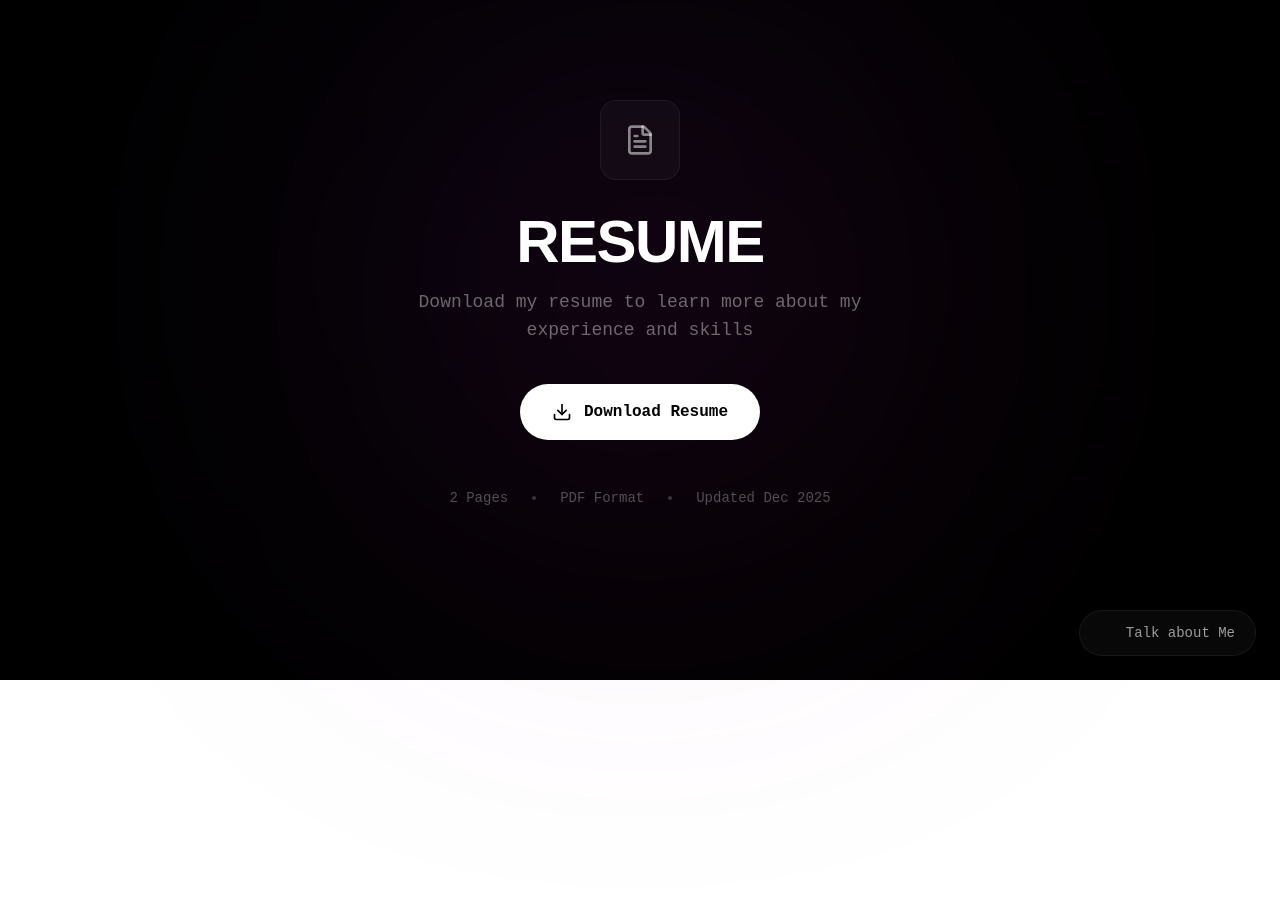
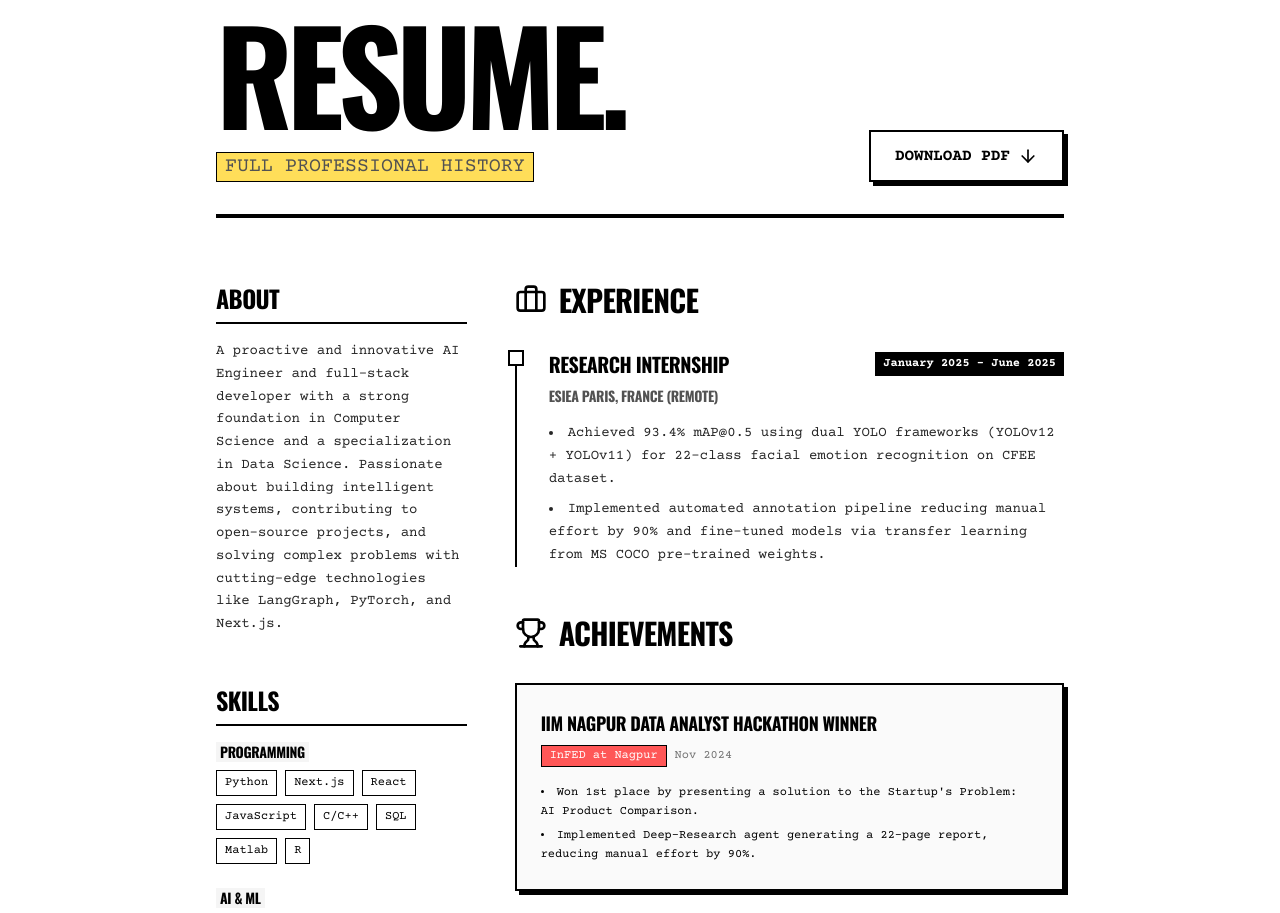
Before and after one commit to xprabhudayal/next-portfolio-app, a Next.js app: page /resume in a window 1280 px wide. Shown: the part 120-1033 px from the top of the page. Before the commit the page ends 800 px from the top, so only its background shows below. Built offline with nearby package versions, Linux system fonts and the light colour scheme; some icons are missing.

Commit message:
refactor: update layout and pages with semantic color tokens

```diff
--- a/app/layout.tsx
+++ b/app/layout.tsx
@@ -1,10 +1,26 @@
 import './globals.css';
 import type { Metadata } from 'next';
+import { Oswald, Courier_Prime } from 'next/font/google';
 import ClientLayout from '../components/ClientLayout';
 
+// Bold, condensed font for headings
+const oswald = Oswald({
+    subsets: ['latin'],
+    variable: '--font-oswald',
+    display: 'swap',
+});
+
+// Raw, typewriter font for body
+const courier = Courier_Prime({
+    weight: ['400', '700'],
+    subsets: ['latin'],
+    variable: '--font-courier',
+    display: 'swap',
+});
+
 export const metadata: Metadata = {
-  title: 'Prabhudayal Vaishnav - AI Engineer & Full-Stack Developer',
-  description: 'Portfolio of Prabhudayal Vaishnav - AI Engineer, Full-Stack Developer, and Research Intern at ESIEA Paris',
+    title: 'PRABHUDAYAL VAISHNAV // DEV',
+    description: 'AI ENGINEER. FULL STACK. NO NONSENSE.',
 };
 
 export default function RootLayout({
@@ -14,7 +30,7 @@ export default function RootLayout({
 }) {
     return (
         <html lang="en">
-      <body>
+            <body className={`${oswald.variable} ${courier.variable} font-mono bg-background text-foreground`}>
                 <ClientLayout>{children}</ClientLayout>
             </body>
         </html>
--- /dev/null
+++ b/app/not-found.tsx
@@ -0,0 +1,21 @@
+'use client';
+
+import Link from 'next/link';
+
+export default function NotFound() {
+    return (
+        <div className="min-h-screen bg-primary flex flex-col items-center justify-center text-center px-4">
+            <h1 className="text-9xl font-black mb-4">404</h1>
+            <div className="bg-black text-white p-4 border-2 border-black -rotate-2 mb-8 neo-shadow">
+                <h2 className="text-2xl font-bold uppercase">System Error: Page Not Found</h2>
+            </div>
+            <p className="font-mono text-xl mb-8 max-w-md">
+                The requested URL was not found on this server. It might have been deleted, moved, or never existed in this timeline.
+            </p>
+
+            <Link href="/" className="bg-white text-black px-8 py-4 font-black uppercase border-2 border-black neo-shadow hover:translate-x-[2px] hover:translate-y-[2px] hover:shadow-none transition-all duration-300 ease-snappy">
+                Return to Safety
+            </Link>
+        </div>
+    );
+}
--- a/app/resume/page.tsx
+++ b/app/resume/page.tsx
@@ -1,79 +1,146 @@
 'use client';
 
-import { motion } from 'framer-motion';
-import { Download, FileText } from 'lucide-react';
+import { ArrowDown, Briefcase, GraduationCap, Trophy } from 'lucide-react';
+import Footer from '../../components/Footer';
+import { RESUME_DATA } from '../../components/constants';
 
 export default function ResumePage() {
-  const handleDownload = () => {
-    const link = document.createElement('a');
-    link.href = '/docs/updated_2page_resume.pdf';
-    link.download = 'Prabhudayal_Vaishnav_Resume.pdf';
-    document.body.appendChild(link);
-    link.click();
-    document.body.removeChild(link);
-  };
+  const { workExperience, education, achievements, skills, summary } = RESUME_DATA;
 
   return (
-    <div className="w-full min-h-screen bg-black flex items-center justify-center py-20 px-4 pt-32">
-      {/* Background */}
-      <div className="fixed inset-0 z-0 pointer-events-none">
-        <div className="absolute top-1/2 left-1/2 -translate-x-1/2 -translate-y-1/2 w-[600px] h-[600px] bg-gradient-to-br from-violet-600/10 via-fuchsia-600/10 to-pink-600/10 rounded-full blur-[150px]" />
+    <main className="min-h-screen bg-background text-black pt-32">
+      <div className="max-w-4xl mx-auto px-6 pb-20">
+
+        <div className="flex flex-col md:flex-row justify-between items-start md:items-end mb-16 border-b-4 border-black pb-8 gap-6">
+          <div>
+            <h1 className="text-7xl md:text-9xl font-black uppercase tracking-tighter mb-4">
+              RESUME.
+            </h1>
+            <p className="text-xl font-mono text-neutral-600 bg-primary inline-block px-2 border border-black">
+              FULL PROFESSIONAL HISTORY
+            </p>
           </div>
 
-      <div className="relative z-10 text-center max-w-md mx-auto">
-        <motion.div
-          initial={{ opacity: 0, scale: 0.9 }}
-          animate={{ opacity: 1, scale: 1 }}
-          transition={{ duration: 0.6 }}
-          className="mb-8 inline-flex"
-        >
-          <div className="w-20 h-20 rounded-2xl bg-white/[0.03] border border-white/[0.06] flex items-center justify-center">
-            <FileText className="w-8 h-8 text-white/50" />
+          <a href="/resume.pdf" download className="bg-white text-black px-6 py-3 font-bold border-2 border-black neo-shadow hover:translate-x-[2px] hover:translate-y-[2px] hover:shadow-none transition-all duration-300 ease-snappy flex items-center gap-2 uppercase">
+            Download PDF <ArrowDown size={20} />
+          </a>
         </div>
-        </motion.div>
 
-        <motion.h1
-          initial={{ opacity: 0, y: 20 }}
-          animate={{ opacity: 1, y: 0 }}
-          transition={{ duration: 0.6, delay: 0.1 }}
-          className="text-5xl sm:text-6xl font-bold mb-4 text-white"
-        >
-          Resume
-        </motion.h1>
+        <div className="grid grid-cols-1 md:grid-cols-12 gap-12">
+          {/* Left Column: Summary & Skills */}
+          <div className="md:col-span-4 flex flex-col gap-12">
+            <section>
+              <h3 className="text-2xl font-black uppercase mb-4 border-b-2 border-black pb-2">About</h3>
+              <p className="font-mono text-sm leading-relaxed text-neutral-800">
+                {summary}
+              </p>
+            </section>
 
-        <motion.p
-          initial={{ opacity: 0, y: 20 }}
-          animate={{ opacity: 1, y: 0 }}
-          transition={{ duration: 0.6, delay: 0.2 }}
-          className="text-lg text-white/40 mb-10"
-        >
-          Download my resume to learn more about my experience and skills
-        </motion.p>
-
-        <motion.button
-          initial={{ opacity: 0, y: 20 }}
-          animate={{ opacity: 1, y: 0 }}
-          transition={{ duration: 0.6, delay: 0.3 }}
-          onClick={handleDownload}
-          className="group px-8 py-4 rounded-full bg-white text-black font-semibold inline-flex items-center gap-3 transition-all duration-300 hover:shadow-[0_0_40px_rgba(168,85,247,0.3)]"
-        >
-          <Download className="w-5 h-5" />
-          Download Resume
-        </motion.button>
-
-        <motion.div
-          initial={{ opacity: 0 }}
-          animate={{ opacity: 1 }}
-          transition={{ duration: 0.6, delay: 0.5 }}
-          className="mt-12 flex items-center justify-center gap-6 text-sm text-white/30"
-        >
-          <span>2 Pages</span>
-          <span className="w-1 h-1 rounded-full bg-white/20" />
-          <span>PDF Format</span>
-          <span className="w-1 h-1 rounded-full bg-white/20" />
-          <span>Updated Dec 2025</span>
-        </motion.div>
+            <section>
+              <h3 className="text-2xl font-black uppercase mb-4 border-b-2 border-black pb-2">Skills</h3>
+              <div className="space-y-6">
+                <div>
+                  <h4 className="font-bold text-sm uppercase mb-2 bg-neutral-100 inline-block px-1">Programming</h4>
+                  <div className="flex flex-wrap gap-2">
+                    {skills.programming.map(skill => (
+                      <span key={skill} className="text-xs font-mono border border-black px-2 py-1">{skill}</span>
+                    ))}
                   </div>
                 </div>
+                <div>
+                  <h4 className="font-bold text-sm uppercase mb-2 bg-neutral-100 inline-block px-1">AI & ML</h4>
+                  <div className="flex flex-wrap gap-2">
+                    {skills.ai_ml.map(skill => (
+                      <span key={skill} className="text-xs font-mono border border-black px-2 py-1">{skill}</span>
+                    ))}
+                  </div>
+                </div>
+                <div>
+                  <h4 className="font-bold text-sm uppercase mb-2 bg-neutral-100 inline-block px-1">Data</h4>
+                  <div className="flex flex-wrap gap-2">
+                    {skills.data.map(skill => (
+                      <span key={skill} className="text-xs font-mono border border-black px-2 py-1">{skill}</span>
+                    ))}
+                  </div>
+                </div>
+              </div>
+            </section>
+
+            <section>
+              <h3 className="text-2xl font-black uppercase mb-4 border-b-2 border-black pb-2">Education</h3>
+              {education.map((edu, idx) => (
+                <div key={idx} className="mb-6 last:mb-0">
+                  <div className="flex items-center gap-2 mb-1">
+                    <GraduationCap size={16} />
+                    <span className="text-xs font-bold uppercase bg-tertiary px-1 border border-black">{edu.date}</span>
+                  </div>
+                  <h4 className="font-bold leading-tight mb-1">{edu.degree}</h4>
+                  <p className="text-xs font-mono text-neutral-600 mb-1">{edu.institution}</p>
+                  <p className="text-xs font-mono text-neutral-500 italic">{edu.details}</p>
+                </div>
+              ))}
+            </section>
+          </div>
+
+          {/* Right Column: Experience */}
+          <div className="md:col-span-8 flex flex-col gap-12">
+            <section>
+              <h3 className="text-3xl font-black uppercase mb-8 flex items-center gap-3">
+                <Briefcase className="w-8 h-8" /> Experience
+              </h3>
+
+              <div className="space-y-8">
+                {workExperience.map((job, idx) => (
+                  <div key={idx} className="relative pl-8 border-l-2 border-black group">
+                    <div className="absolute -left-[9px] top-0 w-4 h-4 bg-white border-2 border-black group-hover:bg-primary transition-colors duration-300" />
+
+                    <div className="flex flex-col sm:flex-row sm:items-center sm:justify-between mb-2">
+                      <h4 className="text-xl font-bold uppercase">{job.title}</h4>
+                      <span className="text-xs font-mono font-bold bg-black text-white px-2 py-1">{job.date}</span>
+                    </div>
+                    <h5 className="text-sm font-bold uppercase text-neutral-600 mb-4">{job.company}</h5>
+
+                    <ul className="list-disc list-inside space-y-2">
+                      {job.points.map((point, pIdx) => (
+                        <li key={pIdx} className="text-sm font-mono leading-relaxed text-neutral-800">
+                          {point}
+                        </li>
+                      ))}
+                    </ul>
+                  </div>
+                ))}
+              </div>
+            </section>
+
+            <section>
+              <h3 className="text-3xl font-black uppercase mb-8 flex items-center gap-3">
+                <Trophy className="w-8 h-8" /> Achievements
+              </h3>
+
+              <div className="space-y-6">
+                {achievements.map((item, idx) => (
+                  <div key={idx} className="bg-neutral-50 border-2 border-black p-6 neo-shadow hover:bg-white hover:translate-x-[2px] hover:translate-y-[2px] hover:shadow-none transition-all duration-300 ease-snappy">
+                    <h4 className="text-lg font-bold uppercase mb-2">{item.title}</h4>
+                    <div className="flex items-center gap-2 mb-4">
+                      <span className="text-xs font-mono bg-secondary text-white px-2 py-0.5 border border-black">{item.organization}</span>
+                      <span className="text-xs font-mono text-neutral-500">{item.date}</span>
+                    </div>
+                    <ul className="list-disc list-inside space-y-1">
+                      {item.points.map((point, pIdx) => (
+                        <li key={pIdx} className="text-xs font-mono leading-relaxed">
+                          {point}
+                        </li>
+                      ))}
+                    </ul>
+                  </div>
+                ))}
+              </div>
+            </section>
+          </div>
+        </div>
+
+      </div>
+      <Footer />
+    </main>
   );
 }
```
Lines whose indentation alone changed are shown as unchanged.
